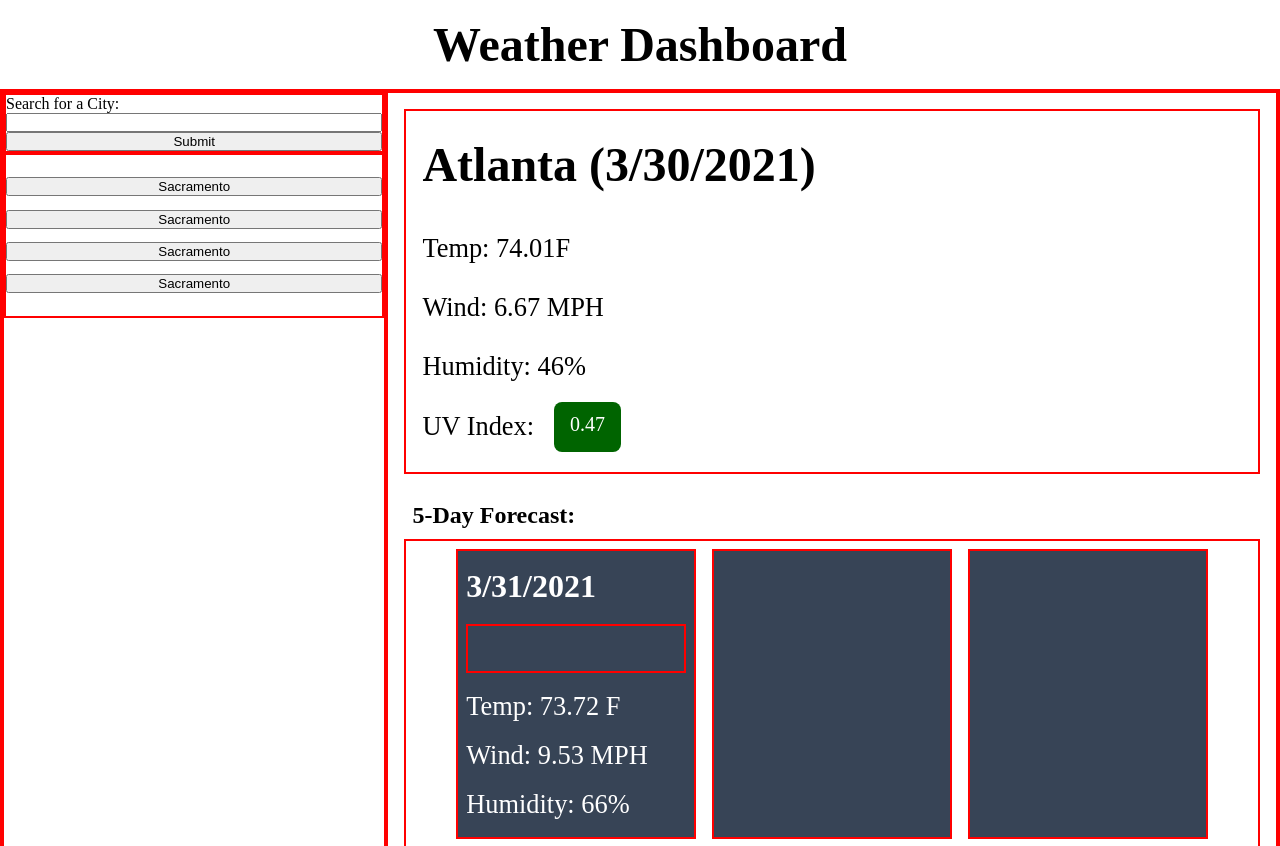
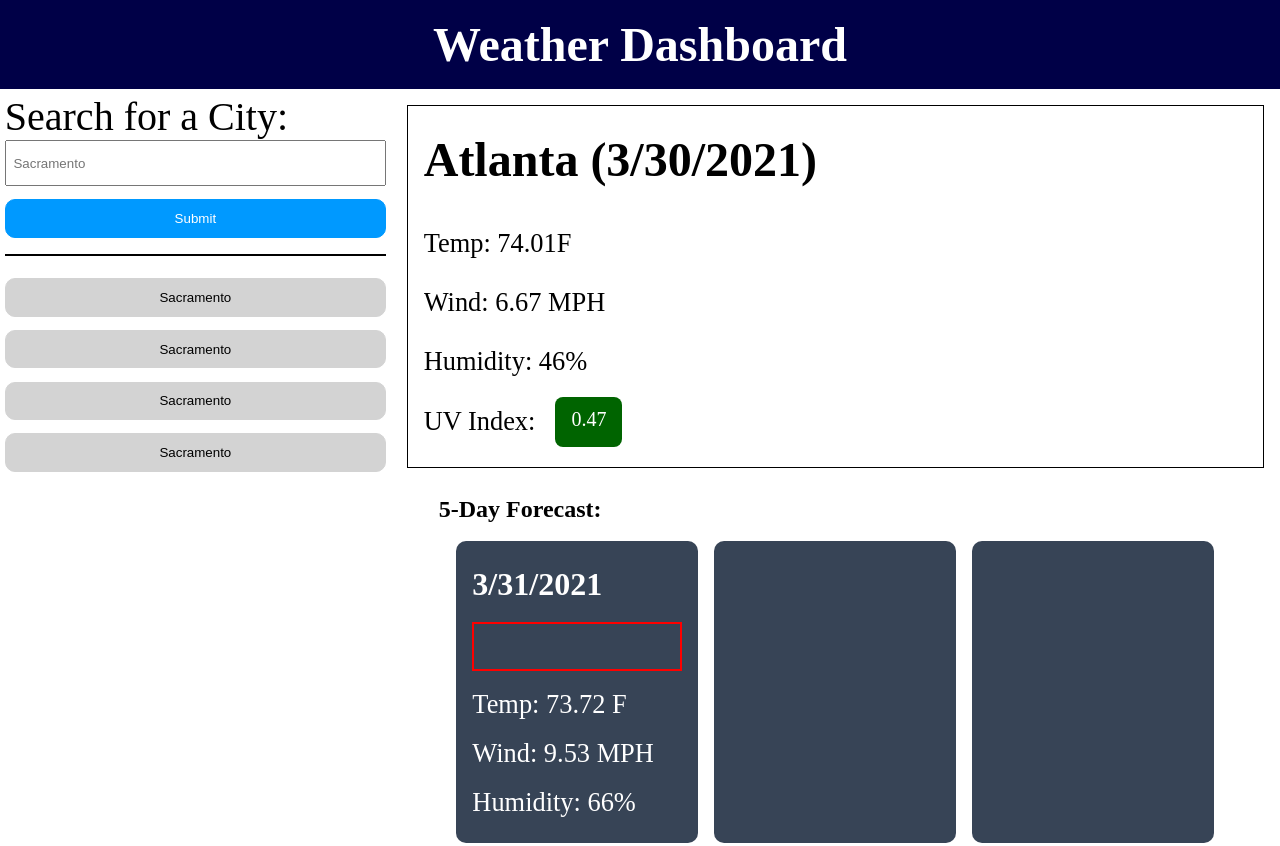
Before and after one commit to Tonyavall/6-Weather-Dashboard, a plain HTML site: page index.html in a window 1280 px wide. Shown: the top 846 px of the page. Drawn offline with Linux system fonts and the light colour scheme.

Commit message:
Finalized CSS and HTML

```diff
--- a/index.html
+++ b/index.html
@@ -16,10 +16,10 @@
 
     <div class="aside-article-container">
         <aside>
-            <form>
+            <form class="user-input">
                 <label for="search-city">Search for a City:</label>
-                <input type="text" name="search-city" id="search-city" required>
-                <input type="submit" value="Submit">
+                <input type="text" name="search-city" placeholder="Sacramento" id="search-city" required>
+                <input id="input-btn" type="submit" value="Submit">
             </form>
 
             <div id="saved-cities">
--- a/style.css
+++ b/style.css
@@ -15,29 +15,47 @@ h1 {
 .dash-title {
     text-align: center;
     padding: .35em;
+    color: white;
+    background-color: rgb(0, 0, 71)
 }
 
 .aside-article-container {
     display: flex;
     flex-direction: row;
-    border: 2px solid red;
 }
 
 aside {
     width: 30vw;
-    border: 2px solid red;
     display: flex;
     flex-direction: column;
+    padding: .3em;
 }
 
-form {
-    border: 2px solid red;
+.user-input {
+    border-bottom: 2px solid black;
     display: flex;
     flex-direction: column;
+    padding-bottom: 1em;
+}
+
+form label {
+    font-size: 2.5rem;
+}
+
+form input {
+    padding: 1em 0 1em .5em;
+}
+
+#input-btn {
+    margin-top: 1em;
+    padding: .8em 0 .8em 0;
+    color: white;
+    background-color: rgb(0, 153, 255);
+    border: 1px solid rgb(0, 153, 255);
+    border-radius: 10px;
 }
 
 #saved-cities {
-    border: 2px solid red;
     display: flex;
     flex-direction: column;
     padding-top: 1em;
@@ -47,10 +65,14 @@ form {
 #btn {
     margin-top: .5em;
     margin-bottom: .5em;
+    padding: .8em 0 .8em 0;
+    color: black;
+    background-color: lightgray;
+    border: 1px solid lightgray;
+    border-radius: 10px;
 }
 
 article {
-    border: 2px solid red;
     float: right;
     width: 70vw;
     display: flex;
@@ -58,7 +80,7 @@ article {
 }
 
 #status-container {
-    border: 2px solid red;
+    border: 1px solid black;
     margin: 1em;
     padding: 0 1em 1em 1em;
     display: flex;
@@ -86,13 +108,12 @@ article {
 }
 
 article h2 {
-    margin-left: 1em;
+    margin-left: 2em;
     margin-top: .5em;
     margin-bottom: -.25em;
 }
 
 #forecast-container {
-    border: 2px solid red;
     margin: 1em;
     display: flex;
     flex-direction: row;
@@ -102,15 +123,15 @@ article h2 {
 }
 
 #forecast-day {
-    border: 2px solid red;
     margin: .5em;
-    padding: .5em;
+    padding: 1em;
     height: 270px;
     min-height: 270px;
-    width: 220px;
-    min-width: 220px;
+    width: 210px;
+    min-width: 210px;
     color: white;
     background-color: rgba(0, 17, 40, 0.783);
+    border-radius: 10px;
     display: flex;
     flex-direction: column;
     justify-content: space-around;
@@ -121,6 +142,6 @@ article h2 {
 }
 
 #weather-icon {
+    height: 45px;
     border: 2px solid red;
-    height: 45px;
 }
```
